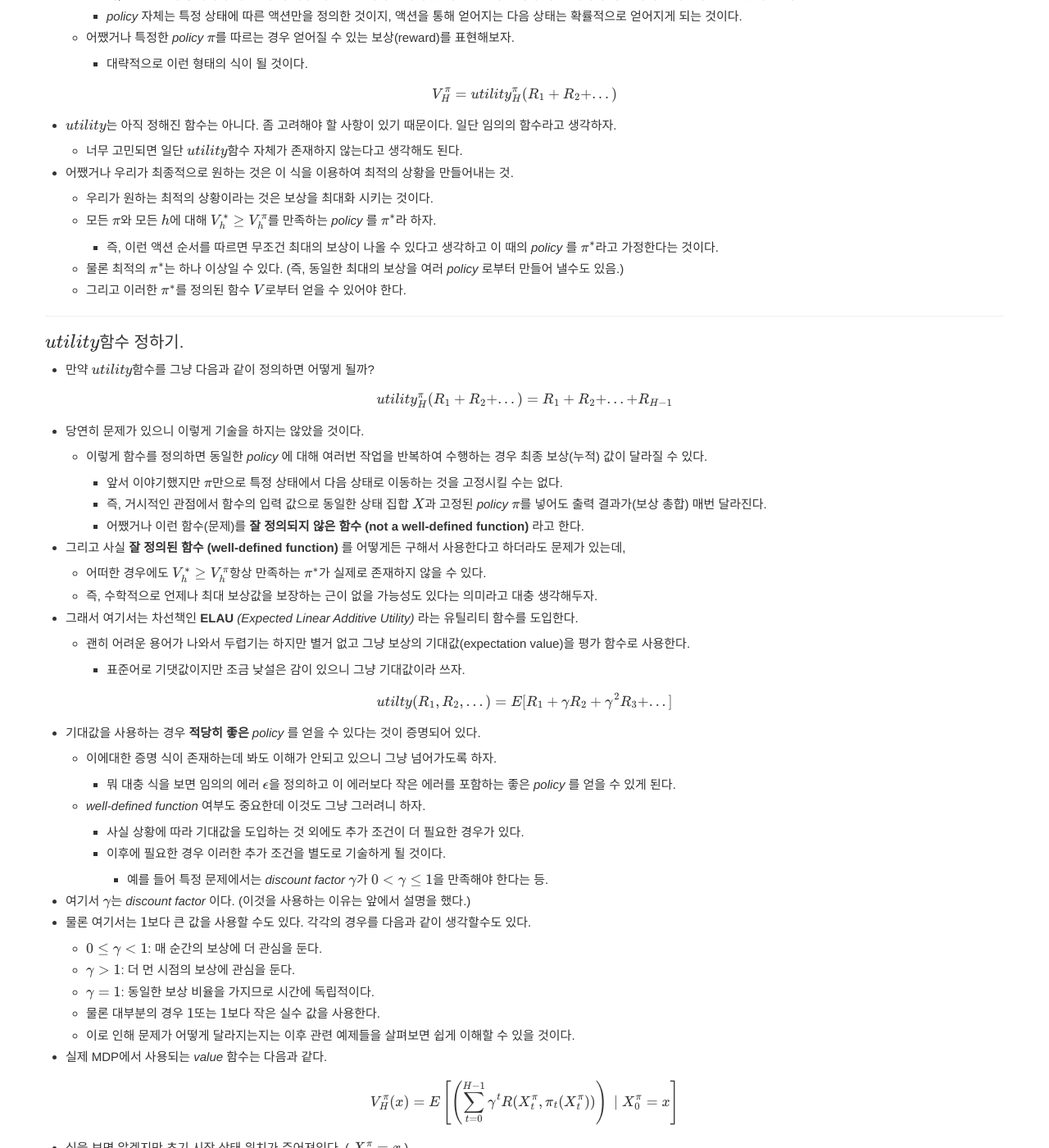
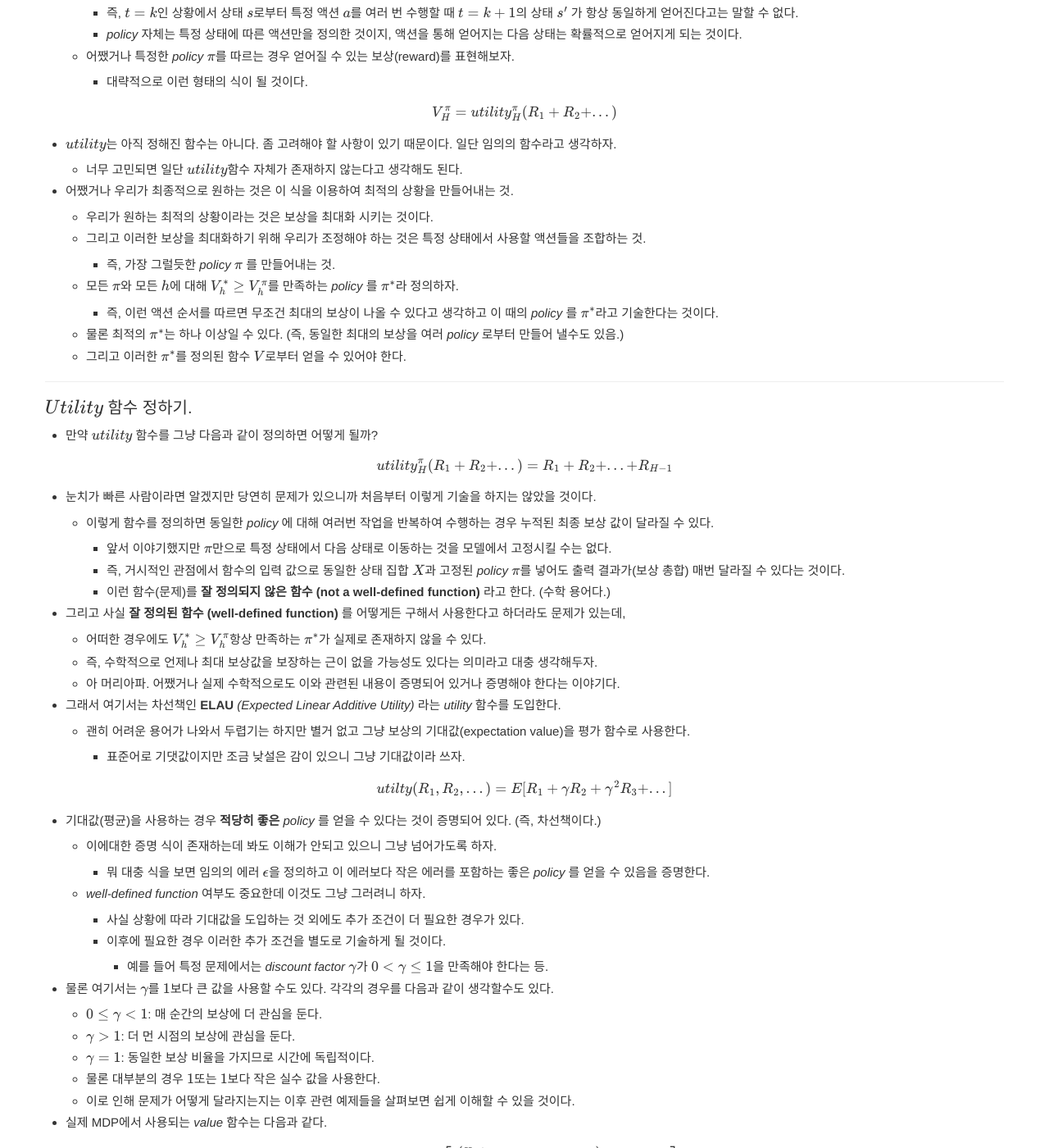
Before and after one commit to norman3/rl, a Jekyll site: the page built from docs/chapter04.md, in a window 1280 px wide and 1400 px high, scrolled down 4531 px. Shown: the whole window at 82% size. Built offline with Jekyll 4.4.1, drawn with Linux system fonts in a browser that asks for light colours; nearby versions of some CDN libraries; library files that are not in the unit come from our copies; formulas are drawn with MathJax 3; comment, search, counter and statistics services are not loaded; some of the changed text lies outside the part shown.

Commit message:
add docs

```diff
--- a/docs/chapter04.md
+++ b/docs/chapter04.md
@@ -101,15 +101,16 @@
 
 - 위 그림을 나타내는 *policy* \\(\pi\\) 하나를 정의해보자.
 
-$$\pi_{sample}^{t} = \{ \pi_0(V)=a, \pi_1(W)=c, \pi_1(Z)=d, \pi_2(P)=a, \pi_2(G)=a \}_{t=0}$$
+$$\pi_{sample} = \{ \pi_0(V)=a, \pi_1(W)=c, \pi_1(Z)=d, \pi_2(P)=a, \pi_2(G)=a \}$$
 
 - 즉, 특정 스텝 \\(t=0\\) 에서 사용될 액션이 무조건 정해져있고 이에 따른 경로가 선택되어 진다.
-    - 위의 그림에서 표를 포면 상태 \\(V\\)에서의 액션 정보가 정의되어 있다.
+    - 위의 그림에서 표를 보면 \\(t=0\\) 인 상황에서 상태 \\(V\\)에서의 액션 정보가 정의되어 있다.
     - \\(t=0\\) 인 상황하에 상태 \\(V\\)에서 사용 가능한 모든 액션 집합은 \\(\\{a, b\\}\\)이다.
     - 하지만 주어진 *policy* \\(\pi_{sample}\\)에서는 \\(t=0\\) 스텝이고 상태 \\(V\\)인 경우 액션 \\(\{ a\}\\)를 선택하도록 기술되어 있다.
-- 그리고 선택된 액션에 따라 전이될 수 있는 상태와 이 때의 전이 확률이 모두 달라지게 된다.
-- 사실 모든 \\(\pi\\) 에는 \\(t=0\\)에 대해 모든 상태에 대해 사용될 액션이 정의되어 있어야 하는데, 위 샘플에서는 확률 값이 0인 경우는 모두 생략되어 있다.
-    - 이게 무슨 말이고 하면 \\t=0 인 상황에서 절대 도달할 수 없는 상태에 대해서는 굳이 기술을 안해도 문제가 없다는 이야기이다.
+    - 그런데 왜 \\(\pi_0(W)\\) 같은 것은 정의가 되어 있지 않을까?
+        - 사실 \\(t=0\\)에 대해 모든 상태에 대해 사용될 액션이 \\(\pi\\)에 다 정의되어 있어야 한다.
+        - 하지만 해당 시점 (즉, 여기서는 \\(t=0\\) 일 때 절대 도달할 수 없는 상태에 대해서는 생략이 가능하다.
+        - 그냥 해당 내용은 실제로는 불필요하기 때문에 생략이 되어 있다고 생각하면 된다.
 
 - - -
 
@@ -121,7 +122,7 @@
 
 $$\pi(a|x) = p(A=a\;|\;X=x), \qquad \forall a \in A(x), \forall x \in X$$
 
-- 또는 다음과 같이 표기하기도 한다.
+- 또는 다음과 같이 표기하기도 한다. (좀 혼동스럽더라도 이해하자)
 
 $$\pi(a, x) = p(A=a\;|\;X=x)$$
 
@@ -186,43 +187,44 @@
     - 너무 고민되면 일단 \\(utility\\)함수 자체가 존재하지 않는다고 생각해도 된다.
 - 어쨌거나 우리가 최종적으로 원하는 것은 이 식을 이용하여 최적의 상황을 만들어내는 것.
     - 우리가 원하는 최적의 상황이라는 것은 보상을 최대화 시키는 것이다.
-    - 모든 \\(\pi\\)와 모든 \\(h\\)에 대해 \\(V\_h^* \ge V\_h^{\pi}\\)를 만족하는 *policy* 를 \\(\pi^\*\\)라 하자.
-        - 즉, 이런 액션 순서를 따르면 무조건 최대의 보상이 나올 수 있다고 생각하고 이 때의 *policy* 를 \\(\pi^\*\\)라고 가정한다는 것이다.
+    - 그리고 이러한 보상을 최대화하기 위해 우리가 조정해야 하는 것은 특정 상태에서 사용할 액션들을 조합하는 것.
+        - 즉, 가장 그럴듯한 *policy* \\(\pi\\) 를 만들어내는 것.
+    - 모든 \\(\pi\\)와 모든 \\(h\\)에 대해 \\(V\_h^* \ge V\_h^{\pi}\\)를 만족하는 *policy* 를 \\(\pi^\*\\)라 정의하자.
+        - 즉, 이런 액션 순서를 따르면 무조건 최대의 보상이 나올 수 있다고 생각하고 이 때의 *policy* 를 \\(\pi^\*\\)라고 기술한다는 것이다.
     - 물론 최적의 \\(\pi^\*\\)는 하나 이상일 수 있다. (즉, 동일한 최대의 보상을 여러 *policy* 로부터 만들어 낼수도 있음.)
     - 그리고 이러한 \\(\pi^\*\\)를 정의된 함수 \\(V\\)로부터 얻을 수 있어야 한다.
 
 - - -
 
-#### \\(utility\\)함수 정하기.
+#### \\(Utility\\) 함수 정하기.
 
-- 만약 \\(utility\\)함수를 그냥 다음과 같이 정의하면 어떻게 될까?
+- 만약 \\(utility\\) 함수를 그냥 다음과 같이 정의하면 어떻게 될까?
 
 $$utility_H^{\pi}(R_1+R_2+...) = R_1 + R_2 + ... + R_{H-1}$$
 
-- 당연히 문제가 있으니 이렇게 기술을 하지는 않았을 것이다.
-    - 이렇게 함수를 정의하면 동일한 *policy* 에 대해 여러번 작업을 반복하여 수행하는 경우 최종 보상(누적) 값이 달라질 수 있다.
-        - 앞서 이야기했지만 \\(\pi\\)만으로 특정 상태에서 다음 상태로 이동하는 것을 고정시킬 수는 없다.
-        - 즉, 거시적인 관점에서 함수의 입력 값으로 동일한 상태 집합 \\(X\\)과 고정된 *policy* \\(\pi\\)를 넣어도 출력 결과가(보상 총합) 매번 달라진다.
-        - 어쨌거나 이런 함수(문제)를 **잘 정의되지 않은 함수 (not a well-defined function)** 라고 한다.
+- 눈치가 빠른 사람이라면 알겠지만 당연히 문제가 있으니까 처음부터 이렇게 기술을 하지는 않았을 것이다.
+    - 이렇게 함수를 정의하면 동일한 *policy* 에 대해 여러번 작업을 반복하여 수행하는 경우 누적된 최종 보상 값이 달라질 수 있다.
+        - 앞서 이야기했지만 \\(\pi\\)만으로 특정 상태에서 다음 상태로 이동하는 것을 모델에서 고정시킬 수는 없다.
+        - 즉, 거시적인 관점에서 함수의 입력 값으로 동일한 상태 집합 \\(X\\)과 고정된 *policy* \\(\pi\\)를 넣어도 출력 결과가(보상 총합) 매번 달라질 수 있다는 것이다.
+        - 이런 함수(문제)를 **잘 정의되지 않은 함수 (not a well-defined function)** 라고 한다. (수학 용어다.)
 - 그리고 사실 **잘 정의된 함수 (well-defined function)** 를 어떻게든 구해서 사용한다고 하더라도 문제가 있는데,
     - 어떠한 경우에도  \\(V\_h^* \ge V\_h^{\pi}\\)항상 만족하는 \\(\pi^\*\\)가 실제로 존재하지 않을 수 있다.
     - 즉, 수학적으로 언제나 최대 보상값을 보장하는 근이 없을 가능성도 있다는 의미라고 대충 생각해두자.
-- 그래서 여기서는 차선책인 **ELAU** *(Expected Linear Additive Utility)* 라는 유틸리티 함수를 도입한다.
+    - 아 머리아파. 어쨌거나 실제 수학적으로도 이와 관련된 내용이 증명되어 있거나 증명해야 한다는 이야기다.
+- 그래서 여기서는 차선책인 **ELAU** *(Expected Linear Additive Utility)* 라는 *utility* 함수를 도입한다.
     - 괜히 어려운 용어가 나와서 두렵기는 하지만 별거 없고 그냥 보상의 기대값(expectation value)을 평가 함수로 사용한다.
         - 표준어로 기댓값이지만 조금 낮설은 감이 있으니 그냥 기대값이라 쓰자.
 
 $$utilty(R_1, R_2,...) = E[R_1 + \gamma R_2 + \gamma^2 R_3 + ...]$$
 
-- 기대값을 사용하는 경우 **적당히 좋은** *policy* 를 얻을 수 있다는 것이 증명되어 있다.
+- 기대값(평균)을 사용하는 경우 **적당히 좋은** *policy* 를 얻을 수 있다는 것이 증명되어 있다. (즉, 차선책이다.)
     - 이에대한 증명 식이 존재하는데 봐도 이해가 안되고 있으니 그냥 넘어가도록 하자.
-        - 뭐 대충 식을 보면 임의의 에러 \\(\epsilon\\)을 정의하고 이 에러보다 작은 에러를 포함하는 좋은 *policy* 를 얻을 수 있게 된다.
+        - 뭐 대충 식을 보면 임의의 에러 \\(\epsilon\\)을 정의하고 이 에러보다 작은 에러를 포함하는 좋은 *policy* 를 얻을 수 있음을 증명한다.
     - *well-defined function* 여부도 중요한데 이것도 그냥 그러려니 하자.
         - 사실 상황에 따라 기대값을 도입하는 것 외에도 추가 조건이 더 필요한 경우가 있다.
         - 이후에 필요한 경우 이러한 추가 조건을 별도로 기술하게 될 것이다.
             - 예를 들어 특정 문제에서는 *discount factor* \\(\gamma\\)가 \\(0 \lt \gamma \le 1\\)을 만족해야 한다는 등.
-
-- 여기서 \\(\gamma\\)는 *discount factor* 이다. (이것을 사용하는 이유는 앞에서 설명을 했다.)
-- 물론 여기서는 \\(1\\)보다 큰 값을 사용할 수도 있다. 각각의 경우를 다음과 같이 생각할수도 있다.
+- 물론 여기서는 \\(\gamma\\)를 \\(1\\)보다 큰 값을 사용할 수도 있다. 각각의 경우를 다음과 같이 생각할수도 있다.
     - \\(0 \le \gamma \lt 1\\): 매 순간의 보상에 더 관심을 둔다.
     - \\(\gamma \gt 1\\): 더 먼 시점의 보상에 관심을 둔다.
     - \\(\gamma = 1\\): 동일한 보상 비율을 가지므로 시간에 독립적이다.
--- a/docs/chapter05.md
+++ b/docs/chapter05.md
@@ -18,10 +18,10 @@
 - 각각의 의미는 다음과 같다.
     - \\(X\\) : (유한) 상태 집합
     - \\(A\\) : (유한) 액션 \\( A(x)\\) 의 집합
+    - \\(P\\) : 전이 확률 테이블
     - \\(R\\) : 보상(reward) 함수 ( \\(X \times A(x) \rightarrow \mathbb{R}\\) )
-    - \\(P\\) : 전이 확률 테이블
 - 가끔 *discount factor* 를 요소 중 하나로 포함하여 5가지 요소라고 말하기도 한다. ( \\( FHMDP\;(X, A, P, R, \gamma) \\) )
-    - 혹은 대신 스텝 \\(S\\) 를 포함하기도 한다. 아니면 둘 다 포함하여 6가지 요소라고도 한다.
+    - 혹은 이것 대신 스텝 \\(S\\) 를 포함하기도 한다. 아니면 둘 다 포함하여 6가지 요소라고도 한다.
 - 참고로 보상 값 계산은 다음과 같이 이루어진다.
 
 $$R(x, a) = \sum_y p_{xy}^{a}R(x, a, y)$$
@@ -29,6 +29,7 @@
 - 액션이 선택되는 경우 그 액션을 인해 전이되는 모든 경우에 대해 보상의 기대값(expectation)을 사용한다.
     - 즉, 액션을 취한 위 어떤 상태로 전이되는가도 보상 식에 포함된다.
     - 그리고 이 전이는 확률적으로 선택된다고 이미 이야기했다.
+    - 아주 간단한 모델에서는 액션을 선택할 때 전이되는 상태가 오로지 한개인 경우도 있다. (사실 이런 경우가 많다.)
 - 확률 전이 테이블은 각 액션에 따라 정의된다.
 
 $$p_{xy}^{a} = p(y|x, a)$$
@@ -65,10 +66,10 @@
 - - -
 
 - 원래 수식대로라면 스텝 \\( t\\) 에 따라 액션이 달라질 수 있지만 그러면 문제가 너무 복잡해진다.
-    - 따라서 여기서는 \\( t\\) 에 상관없이 한 상태에서 취할수 있는 액션은 모두 동일하다고 가정한다. (마코프 모델)
-    - \\( \\{[s,a]\_0, [s,a]\_1,...,[s,a]\_t\\} \equiv \\{[s,a]\_{1...t}\\} \\)
+    - 따라서 여기서는 \\( t\\) 에 상관없이 한 상태에서 취할수 있는 액션은 모두 동일하다고 가정한다. (사실 이게 마코프 모델이다.)
+        - \\( \\{[s,a]\_0, [s,a]\_1,...,[s,a]\_t\\} \equiv \\{[s,a]\_{1...t}\\} \\)
 
-- 이 때의 보상 테이블도 정의해보자. (이것도 최대한 단순하게 하자.)
+- 이 때의 보상 테이블도 정의해보자. (그리고 이것도 최대한 단순하게 정의하자.)
 
 $$R(x, a, y) = \left\{\begin{array}{cc} 2 & x \neq y \;\&\; y \neq x_3 \\
                                         20 & x \neq y \;\&\; y=x_3 \\
```
Also changed, not shown: other parts of docs/chapter04.md (+2 -2 lines), other parts of docs/chapter05.md (+2 -2 lines), docs/chapter06.md (+9 -7 lines), docs/chapter07.md (+19 -21 lines), images/ch07_f04.png (renamed from images/rl_f10.png), images/ch07_f05.png (renamed from images/rl_f11.png), images/ch07_f06.png (renamed from images/rl_f12.png), images/ch07_f07.png (renamed from images/rl_f13.png), images/ch07_f08.png (renamed from images/rl_f14.png), images/ch07_f09.png (renamed from images/rl_f15.png).
